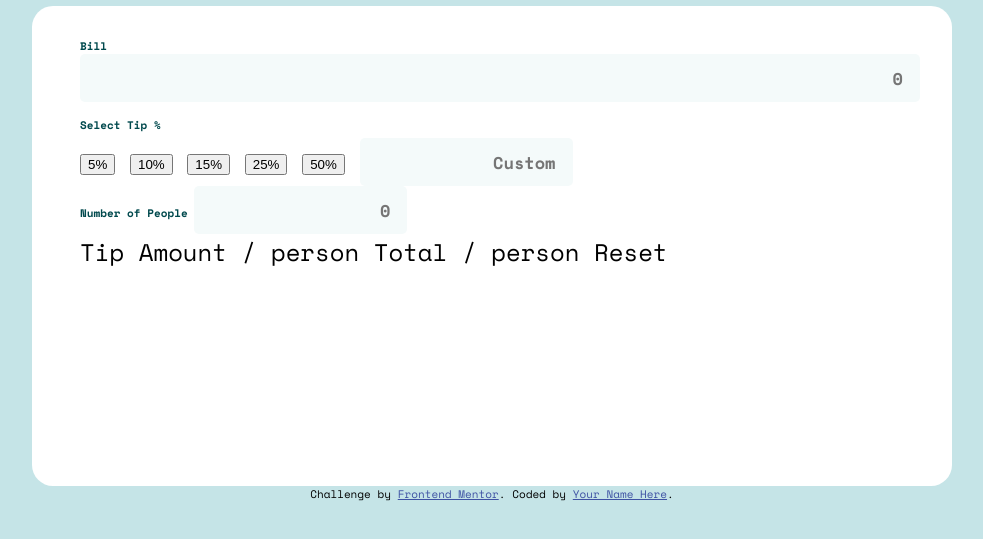
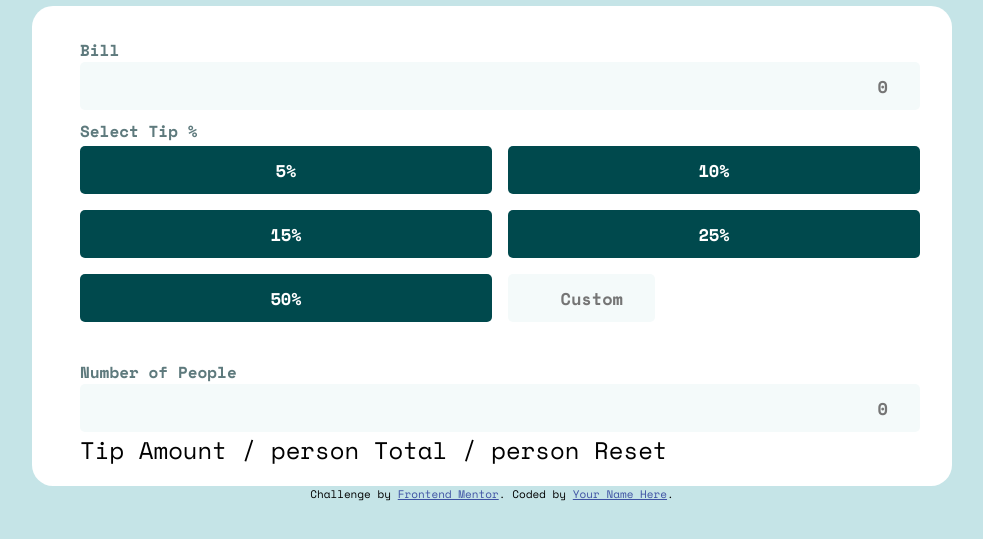
Before and after one commit to kingwell47/tip-calculator, a website: page index.html in a window 1280 px wide. Shown: the part 57-596 px from the top of the page, without its empty margins (148-1131 px from the left). Drawn offline with nearby package versions, Linux system fonts and the light colour scheme; files that its build step writes are made by us from their sources.

Commit message:
done the styling on the selector

```diff
--- a/app/scss/_selector.scss
+++ b/app/scss/_selector.scss
@@ -4,12 +4,13 @@
 .selector {
 
     label {
-        font-size: fnc.rem(11);
+        font-size: fnc.rem(16);
         font-weight: 700;
-        color: var(--veryDarkCyan);
+        color: var(--darkGrayishCyan1);
     }
 
     input {
+        padding: 0 fnc.rem(17);
         height: fnc.rem(48);
         text-align: right;
         font-family: var(--font);
@@ -25,22 +26,38 @@
     &__bill-total {
         display: flex;
         flex-direction: column;
+
     }
 
     &__tip-select {
-
+        margin-bottom: fnc.rem(38);
 
     }
 
     &__buttons {
         button {
-            // width: fnc.rem(147);
-            // height: fnc.rem(48);
+            border: none;
+            border-radius: fnc.rem(5);
+            font-family: var(--font);
+            font-size: fnc.rem(17);
+            font-weight: 700;
+            color: var(--white);
+            background-color: var(--veryDarkCyan);
         }
+
+        input {
+            width: fnc.rem(147);
+        }
+
+        display: grid;
+        grid-template-columns: 1fr 1fr;
+        grid-template-rows: repeat(3, 1fr);
+        gap: fnc.rem(16);
 
     }
 
     &__people-number {
-
+        display: flex;
+        flex-direction: column;
     }
 }
--- a/index.html
+++ b/index.html
@@ -27,7 +27,7 @@
       <section class="selector">
         <div class="selector__bill-total">
           <label for="bill-total-display">Bill</label>
-          <input type="number" id="bill-total-display" placeholder="0" disabled>
+          <input type="number" id="bill-total-display" placeholder="0">
         </div>
 
 
```
